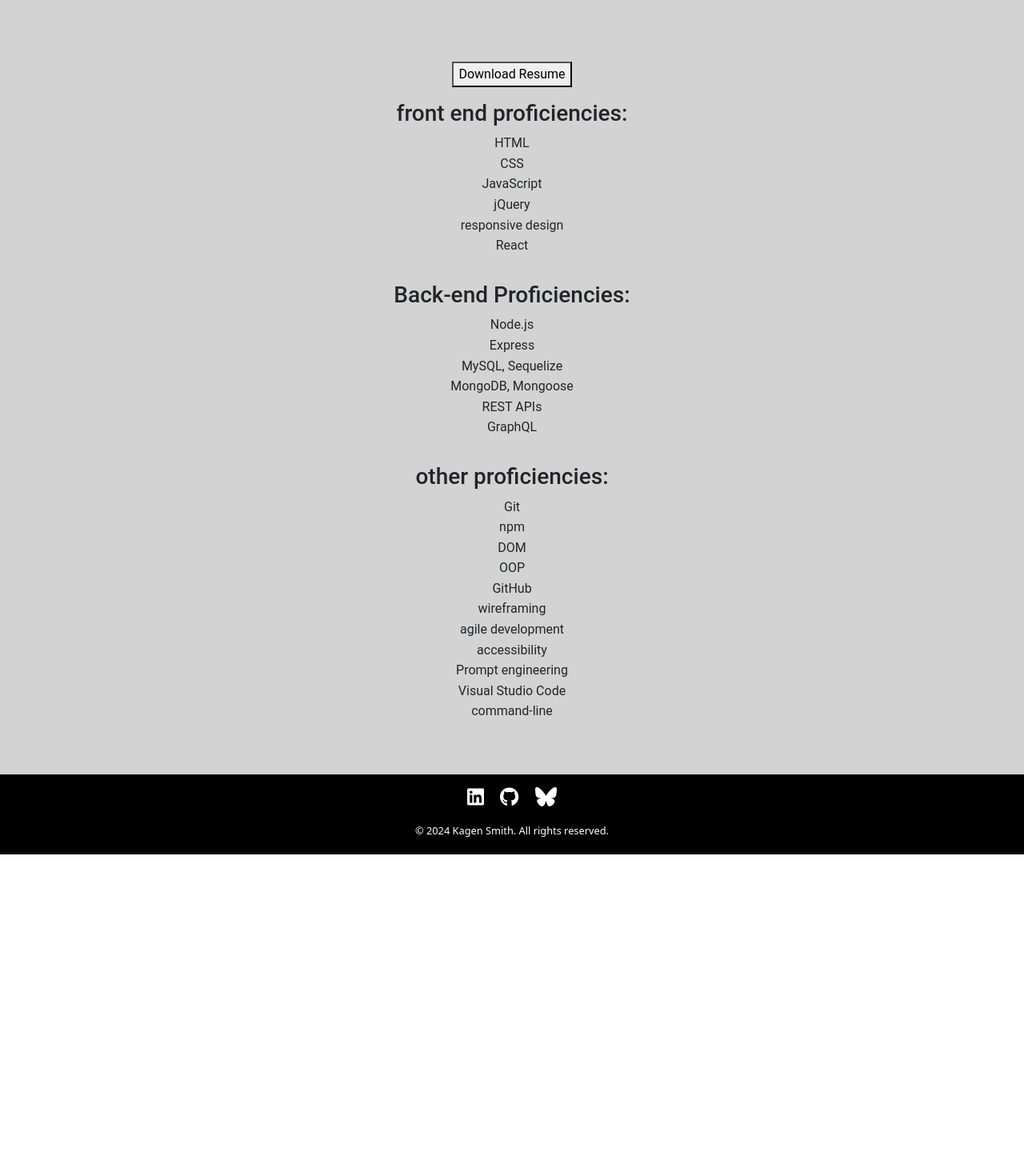
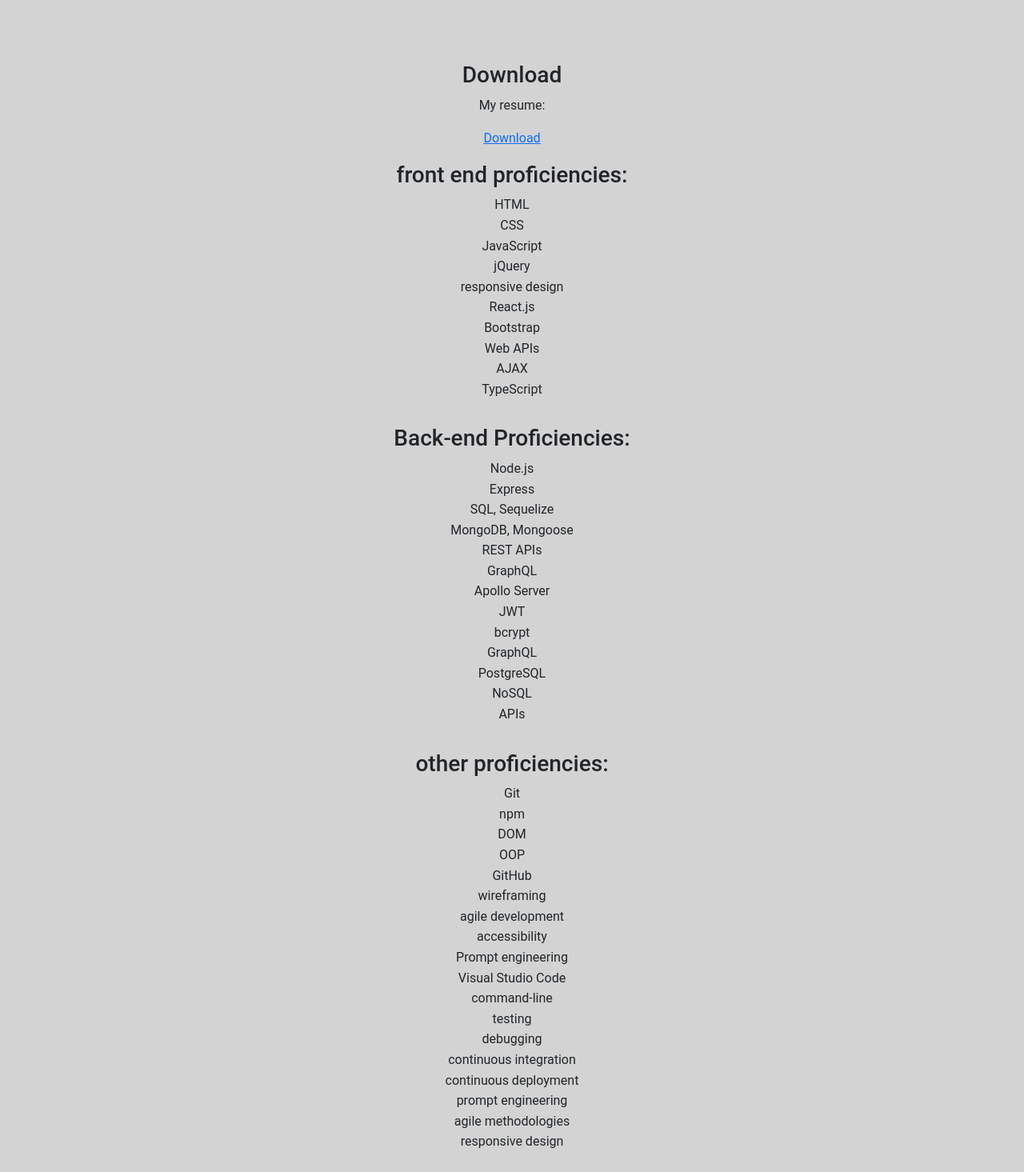
Before and after one commit to Kagen-Smith/Portfolio, a React (Vite) app: page /Resume in a window 1280 px wide. Shown: the part 265-1730 px from the top of the page at 80% size. Before the commit the page ends 1333 px from the top, so only its background shows below. Built offline with nearby package versions, Linux system fonts and the light colour scheme.

Commit message:
added new code to resume.jsx that will hopefully have the button work when people go to download my resume

```diff
--- a/src/components/pages/Resume.jsx
+++ b/src/components/pages/Resume.jsx
@@ -3,20 +3,17 @@
 
 
 function Resume() {
-    const onButtonClick = () => {
-        const pdfURL = '/assets/Resume copy.pdf';
-        const link = document.createElement('a');
-        link.href = pdfURL;
-        link.download = "Resume copy.pdf";
-        document.body.appendChild(link);
-        link.click();
-        document.body.removeChild(link);
-    };
+
     return (
         <section className="resume" key="resume-section">
         <h1 className='resume h1'>Resume</h1>
         <div>
-            <button className="resume-button" onClick={onButtonClick}>Download Resume</button>
+            <h3>Download</h3>
+            <p>My resume:</p>
+            <a
+            href="../assets/Resume-copy.pdf"
+            download = "Resume-copy.pdf"
+            >Download</a>
         </div>
         <div>
             <h3 className="proficiencies">front end proficiencies:</h3>
@@ -26,7 +23,11 @@
                 <li key="js">JavaScript</li>
                 <li key="jquery">jQuery</li>
                 <li key="responsive-design">responsive design</li>
-                <li key="react">React</li>
+                <li key="react">React.js</li>
+                <li key="bootstrap">Bootstrap</li>
+                <li key="web-apis">Web APIs</li>
+                <li key="ajax">AJAX</li>
+                <li key="typescript">TypeScript</li>
             </ul>
             </div>
             <div>
@@ -34,10 +35,18 @@
             <ul className="proficiency-list">
                 <li key="node">Node.js</li>
                 <li key="express">Express</li>
-                <li key="mysql">MySQL, Sequelize</li>
+                <li key="sql">SQL, Sequelize</li>
                 <li key="mongodb">MongoDB, Mongoose</li>
                 <li key="rest">REST APIs</li>
                 <li key="graphql">GraphQL</li>
+                <li key="apollo">Apollo Server</li>
+                <li key="authentication">JWT</li>
+                <li key="bcrypt">bcrypt</li>
+                <li key="graphQL">GraphQL</li>
+                <li key="postgresql">PostgreSQL</li>
+                <li key="noSQL">NoSQL</li>
+                <li key="API">APIs</li>
+
             </ul>
             </div>
             <div>
@@ -54,6 +63,13 @@
                 <li key="prompt">Prompt engineering</li>
                 <li key="VSC">Visual Studio Code</li>
                 <li key="command-line">command-line</li>
+                <li key="testing">testing</li>
+                <li key="debugging">debugging</li>
+                <li key="continuous-integration">continuous integration</li>
+                <li key="continuous-deployment">continuous deployment</li>
+                <li key="prompt engineering">prompt engineering</li>
+                <li key="agile methodologies">agile methodologies</li>
+                <li key="responsive design">responsive design</li>
                 </ul>
                 </div>
         </section>
```
Also changed, not shown: 1 other file (tests, documents, lock files or other folders).
